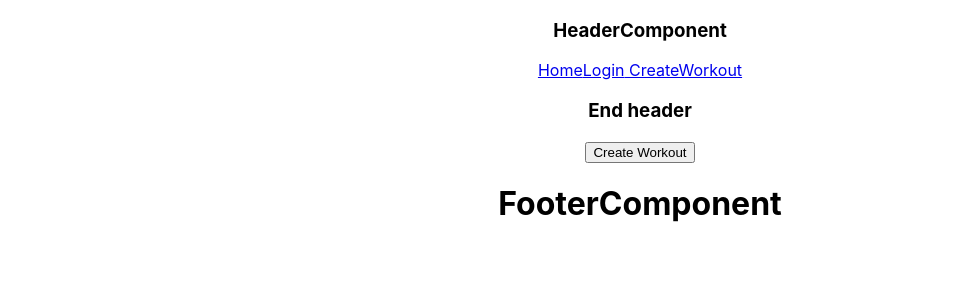
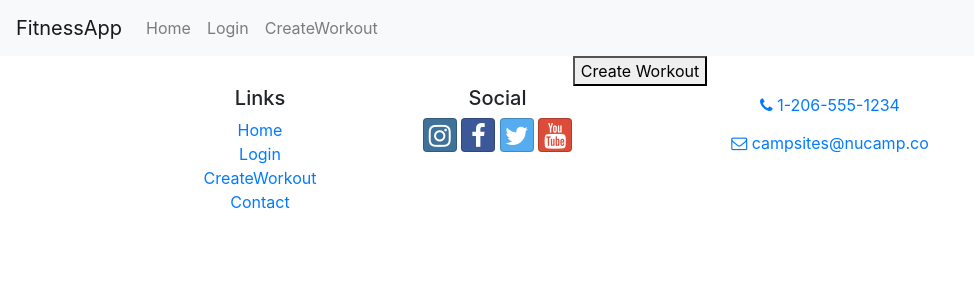
Before and after one commit to dsi28/fitness-app, a React (Create React App) app: page / in a window 1280 px wide. Shown: the top 300 px of the page, without its empty margins (0-974 px from the left). Built offline with nearby package versions, Linux system fonts and the light colour scheme.

Commit message:
Header added and footer component

```diff
--- a/package.json
+++ b/package.json
@@ -6,11 +6,15 @@
     "@testing-library/jest-dom": "^4.2.4",
     "@testing-library/react": "^9.5.0",
     "@testing-library/user-event": "^7.2.1",
+    "bootstrap": "^4.5.2",
+    "bootstrap-social": "^5.1.1",
+    "font-awesome": "^4.7.0",
     "react": "^16.13.1",
     "react-dom": "^16.13.1",
     "react-redux": "^7.2.1",
     "react-router-dom": "^5.2.0",
     "react-scripts": "3.4.3",
+    "reactstrap": "^8.5.1",
     "redux": "^4.0.5",
     "redux-thunk": "^2.3.0"
   },
--- a/src/components/FooterComponent.js
+++ b/src/components/FooterComponent.js
@@ -1,12 +1,36 @@
-import React, { Component } from 'react';
+import React from 'react';
+import { Link } from 'react-router-dom';
+function Footer(props){
+    return(
+        <footer className="site-footer">
+            <div className="container">
+                <div className="row">
+                    <div className="col-4 col-sm-2 offset-1">
 
+                        <h5>Links</h5>
+                        <ul className="list-unstyled">
+                            <li><Link to='/home'>Home</Link></li>
+                            <li><Link to='/login'>Login</Link></li>
+                            <li><Link to='/createworkout'>CreateWorkout</Link></li>
+                            <li><Link to='/contactus'>Contact</Link></li>
+                        </ul>
+                    </div>
+                    <div className="col-6 col-sm-3 text-center">
+                        <h5>Social</h5>
 
+                        <a className="btn btn-social-icon btn-instagram" href="http://instagram.com/"><i className="fa fa-instagram" /></a>{' '}
+                        <a className="btn btn-social-icon btn-facebook" href="http://www.facebook.com/"><i className="fa fa-facebook" /></a>{' '}
+                        <a className="btn btn-social-icon btn-twitter" href="http://twitter.com/"><i className="fa fa-twitter" /></a>{' '}
+                        <a className="btn btn-social-icon btn-google" href="http://youtube.com/"><i className="fa fa-youtube" /></a>
+                    </div>
+                    <div className="col-sm-4 text-center">
+                        <a role="button" className="btn btn-link" href="tel:+12065551234"><i className="fa fa-phone" /> 1-206-555-1234</a><br />
+                        <a role="button" className="btn btn-link" href="mailto:notreal@notreal.co"><i className="fa fa-envelope-o" /> campsites@nucamp.co</a>
+                    </div>
 
-
-class Footer extends Component {
-	render() {
-		return <h1> FooterComponent</h1>;
-	}
+                </div>
+            </div>
+        </footer>
+    )
 }
-
 export default Footer;
--- a/src/components/HeaderComponent.js
+++ b/src/components/HeaderComponent.js
@@ -1,19 +1,80 @@
-import React, { Component } from 'react';
-import { Link } from 'react-router-dom';
+import React,  { useState, Component} from 'react';
+import {
+  Collapse,
+  Navbar,
+  NavbarToggler,
+  NavbarBrand,
+  Nav,
+  NavItem,
+  NavLink,
+  UncontrolledDropdown,
+  DropdownToggle,
+  DropdownMenu,
+  DropdownItem,
+  NavbarText
+} from 'reactstrap';
+ class Header extends Component{
 
-class Header extends Component {
-	render() {
-		return (
-			<>
-				<h3> HeaderComponent</h3>
-				<nav>
-					<Link to='/'>Home</Link>
-					<Link to='/login'>Login</Link>
-					<Link to='/createworkout'> CreateWorkout</Link>
-				</nav>
-				<h3>End header</h3>
-			</>
-		);
-	}
+state = {
+	isOpen:  false
 }
-export default Header
+
+//   const [isOpen, setIsOpen] = useState(false);
+
+//   const toggle = () => setIsOpen(!isOpen);
+ toggleHandler = () => {
+	 this.setState({isOpen:!this.state.isOpen})
+ }
+render (){
+
+	return (
+		<div>
+		  <Navbar color="light" light expand="md">
+			<NavbarBrand href="/">FitnessApp</NavbarBrand>
+			<NavbarToggler onClick={()=> this.toggleHandler()} />
+			<Collapse isOpen={this.state.isOpen} navbar>
+			  <Nav className="mr-auto" navbar>
+				<NavItem>
+				  <NavLink href="/">Home</NavLink>
+				</NavItem>
+				<NavItem>
+				  <NavLink href="/login">Login</NavLink>
+				</NavItem>
+				<NavItem>
+				  <NavLink href="/createworkout">CreateWorkout</NavLink>
+				</NavItem>
+			  </Nav>
+			</Collapse>
+		  </Navbar>
+		</div>
+	  );
+}
+
+}
+
+export default Header;
+
+
+
+
+
+
+
+
+
+// class Header extends Component {
+// 	render() {
+// 		return (
+// 			<>
+
+// 				<nav>
+// 					<Link to='/'>Home</Link>
+// 					<Link to='/login'>Login</Link>
+// 					<Link to='/createworkout'> CreateWorkout</Link>
+// 				</nav>
+
+// 			</>
+// 		);
+// 	}
+// }
+// export default Header
--- a/src/index.js
+++ b/src/index.js
@@ -2,6 +2,11 @@ import React from 'react';
 import ReactDOM from 'react-dom';
 import * as serviceWorker from './serviceWorker';
 import { BrowserRouter } from 'react-router-dom';
+import 'bootstrap/dist/css/bootstrap.min.css';
+import 'font-awesome/css/font-awesome.css';
+import 'bootstrap-social/bootstrap-social.css';
+
+
 
 import './index.css';
 import App from './App';
--- a/src/redux/actions/exerciseCardActions.js
+++ b/src/redux/actions/exerciseCardActions.js
@@ -1,5 +1,5 @@
 import * as ActionTypes from '../ActionTypes';
-
+//4th Steps
 
 //TODO get exercise cards from db
 //via dispatch call the addexercisecards()
```
Also changed, not shown: src/redux/reducers/ExerciseCardReducer.js (+8 -1 lines), 1 other file (tests, documents, lock files or other folders).
